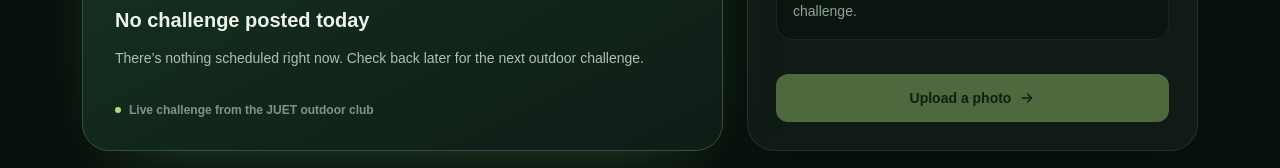
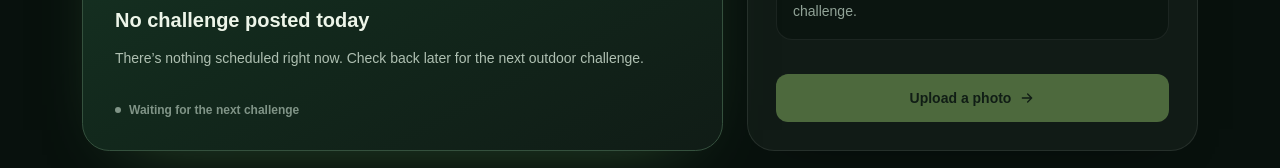
Before and after one commit to RISHABH12005/Touch-Grass, a Next.js app: page /dashboard in a window 1280 px wide. Shown: the part 411-579 px from the top of the page. Built offline with nearby package versions, Linux system fonts and the light colour scheme; no server answers; sample sign-in values are in the browser's storage.

Commit message:
Show neutral status when no challenge is available

```diff
--- a/src/app/dashboard/page.tsx
+++ b/src/app/dashboard/page.tsx
@@ -170,8 +170,8 @@ export default function Dashboard() {
                 </div>
               )}
               <div className="mt-auto flex items-center gap-2 pt-8 text-xs font-semibold text-[#809487]">
-                <span className="h-1.5 w-1.5 rounded-full bg-[#a8df78]" />
-                Live challenge from the JUET outdoor club
+                <span className={"h-1.5 w-1.5 rounded-full " + (challenge ? 'bg-[#a8df78]' : 'bg-[#809487]')} />
+                {challenge ? 'Live challenge from the JUET outdoor club' : 'Waiting for the next challenge'}
               </div>
             </div>
           </section>
```
